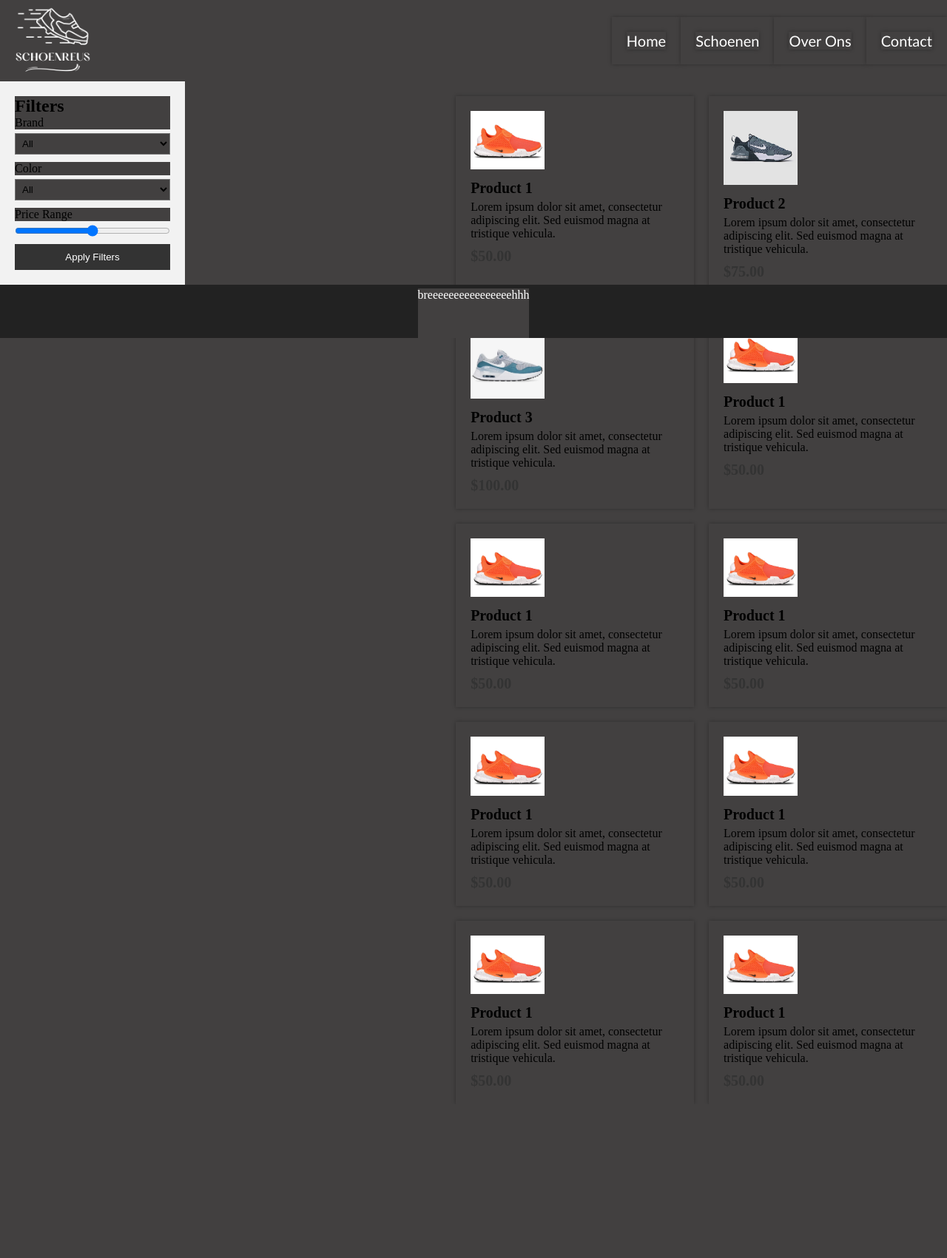
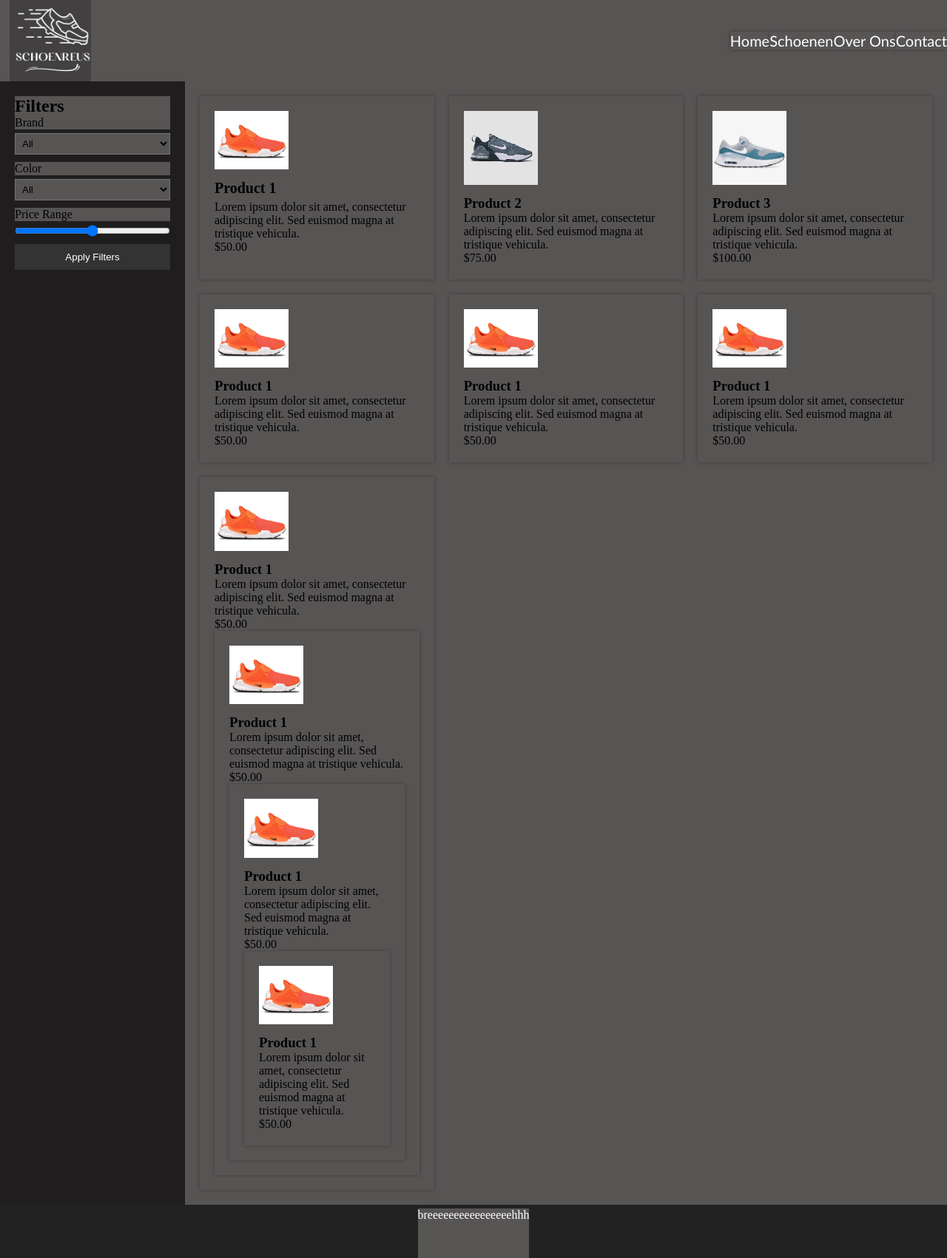
Before and after one commit to YasinCoban123/Project-3-2023, a PHP site: page /schoenen.php in a window 1280 px wide. Shown: the whole page at 74% size. Before the commit the page ends 1469 px from the top, so only its background shows below. Run offline with PHP 8.4, Linux system fonts and the light colour scheme.

Commit message:
edits enzo

```diff
--- a/project3/footer.php
+++ b/project3/footer.php
@@ -8,7 +8,7 @@
 </head>
 <body>
   <footer>
-    <p id="footer tekst">breeeeeeeeeeeeeeeehhh</p>
+    <p id="footer_tekst">breeeeeeeeeeeeeeeehhh</p>
   </footer>
 </body>
 </html>
--- a/project3/schoenen.php
+++ b/project3/schoenen.php
@@ -11,7 +11,7 @@
   <?php include 'navbar.php'; ?>
   <section>
 		<aside>
-			<h2>Filters</h2>
+			<h2 id="h2">Filters</h2>
 			<label for="brand">Brand</label>
 			<select id="brand" name="brand">
 				<option value="all">All</option>
@@ -32,63 +32,66 @@
 			<button>Apply Filters</button>
 		</aside>
 
-		<main>
-			<ul class="products">
-				<li>
-					<img src="img/nikesockdartprem.webp">
+		<main class="producten_main">
+			<div class="products">
+				<div class="section_shoes">
+					<img src="img/nikesockdartprem.webp" class="producten">
+					<h3 id="h3">Product 1</h3>
+					<p>Lorem ipsum dolor sit amet, consectetur adipiscing elit. Sed euismod magna at tristique vehicula.</p>
+					<span>$50.00</span>
+				</div>
+				<div class="section_shoes">
+					<img src="img/nikeairmaxalpha.webp" class="producten">
+					<h3>Product 2</h3>
+					<p>Lorem ipsum dolor sit amet, consectetur adipiscing elit. Sed euismod magna at tristique vehicula.</p>
+					<span>$75.00</span>
+				</div>
+				<div class="section_shoes">
+					<img src="img/nikeairmaxsystm.webp" class="producten">
+					<h3>Product 3</h3>
+					<p>Lorem ipsum dolor sit amet, consectetur adipiscing elit. Sed euismod magna at tristique vehicula.</p>
+					<span>$100.00</span>
+				</div>
+				<div class="section_shoes">
+					<img src="img/nikesockdartprem.webp" class="producten">
 					<h3>Product 1</h3>
 					<p>Lorem ipsum dolor sit amet, consectetur adipiscing elit. Sed euismod magna at tristique vehicula.</p>
 					<span>$50.00</span>
-				</li>
-				<li>
-					<img src="img/nikeairmaxalpha.webp">
-					<h3>Product 2</h3>
-					<p>Lorem ipsum dolor sit amet, consectetur adipiscing elit. Sed euismod magna at tristique vehicula.</p>
-					<span>$75.00</span>
-				</li>
-				<li>
-					<img src="img/nikeairmaxsystm.webp">
-					<h3>Product 3</h3>
-					<p>Lorem ipsum dolor sit amet, consectetur adipiscing elit. Sed euismod magna at tristique vehicula.</p>
-					<span>$100.00</span>
-				</li>
-				<li>
-					<img src="img/nikesockdartprem.webp">
+				</div>
+				<div class="section_shoes">
+					<img src="img/nikesockdartprem.webp" class="producten">
 					<h3>Product 1</h3>
 					<p>Lorem ipsum dolor sit amet, consectetur adipiscing elit. Sed euismod magna at tristique vehicula.</p>
 					<span>$50.00</span>
-				</li><li>
-					<img src="img/nikesockdartprem.webp">
+				</div>
+				<div class="section_shoes">
+					<img src="img/nikesockdartprem.webp" class="producten">
 					<h3>Product 1</h3>
 					<p>Lorem ipsum dolor sit amet, consectetur adipiscing elit. Sed euismod magna at tristique vehicula.</p>
 					<span>$50.00</span>
-				</li><li>
-					<img src="img/nikesockdartprem.webp">
+				</div>
+				<div class="section_shoes">
+					<img src="img/nikesockdartprem.webp" class="producten">
 					<h3>Product 1</h3>
 					<p>Lorem ipsum dolor sit amet, consectetur adipiscing elit. Sed euismod magna at tristique vehicula.</p>
 					<span>$50.00</span>
-				</li><li>
-					<img src="img/nikesockdartprem.webp">
-					<h3>Product 1</h3>
-					<p>Lorem ipsum dolor sit amet, consectetur adipiscing elit. Sed euismod magna at tristique vehicula.</p>
-					<span>$50.00</span>
-					<li>
-						<img src="img/nikesockdartprem.webp">
+					<div class="section_shoes">
+						<img src="img/nikesockdartprem.webp" class="producten">
 						<h3>Product 1</h3>
 						<p>Lorem ipsum dolor sit amet, consectetur adipiscing elit. Sed euismod magna at tristique vehicula.</p>
 						<span>$50.00</span>
-						<li>
-							<img src="img/nikesockdartprem.webp">
+						<div class="section_shoes">
+							<img src="img/nikesockdartprem.webp" class="producten">
 							<h3>Product 1</h3>
 							<p>Lorem ipsum dolor sit amet, consectetur adipiscing elit. Sed euismod magna at tristique vehicula.</p>
 							<span>$50.00</span>
-							<li>
-								<img src="img/nikesockdartprem.webp">
+							<div class="section_shoes">
+								<img src="img/nikesockdartprem.webp" class="producten">
 								<h3>Product 1</h3>
 								<p>Lorem ipsum dolor sit amet, consectetur adipiscing elit. Sed euismod magna at tristique vehicula.</p>
 								<span>$50.00</span>
 
-			</ul>
+			</div>
 		</main>
 	</section>
 <?php include 'footer.php'; ?>
--- a/project3/style.css
+++ b/project3/style.css
@@ -4,7 +4,7 @@
 * {
   margin: 0;
   padding: 0;
-  background-color: #424040;
+  background-color: #575454;
   box-sizing: border-box;
 }
 
@@ -88,7 +88,11 @@ li a:hover:not(.active) {
   height: 150px;
 }
 
+
+
 /* Schoenen pagina */
+
+
 
 header {
   background-color: #333;
@@ -104,11 +108,11 @@ section {
 
 aside {
   flex-basis: 250px;
-  background-color: #f2f2f2;
+  background-color: #1f1d1d;
   padding: 20px;
 }
 
-aside h2 {
+aside #h2 {
   margin-top: 0;
 }
 
@@ -138,12 +142,12 @@ aside button {
   cursor: pointer;
 }
 
-main {
+.producten_main {
   flex-grow: 1;
   padding: 20px;
 }
 
-ul.products {
+.products {
   list-style: none;
   padding: 0;
   margin: 0;
@@ -152,37 +156,26 @@ ul.products {
   grid-gap: 20px;
 }
 
-li {
+.section_shoes {
 
   padding: 20px;
   box-shadow: 0 0 5px rgba(0, 0, 0, 0.3);
 }
 
-li img {
+.section_shoes .producten {
   width: 100px;
   height: 100;
   margin-bottom: 10px;
 }
 
-li h3 {
+.section_shoes #h3 {
   margin-top: 0;
   margin-bottom: 5px;
   font-size: 20px;
   font-weight: bold;
 }
 
-li p {
-  margin-top: 0;
-  margin-bottom: 10px;
-  font-size: 16px;
-}
 
-li span {
-  display: block;
-  font-size: 20px;
-  font-weight: bold;
-  color: #333;
-}
 
 /* Contact pagina */
 
@@ -340,6 +333,7 @@ textarea {
 
 .OverOnsP {
   margin-top: 5vh;
+  color: white;
 }
 .OverOnsH {
   display: flex;
```
